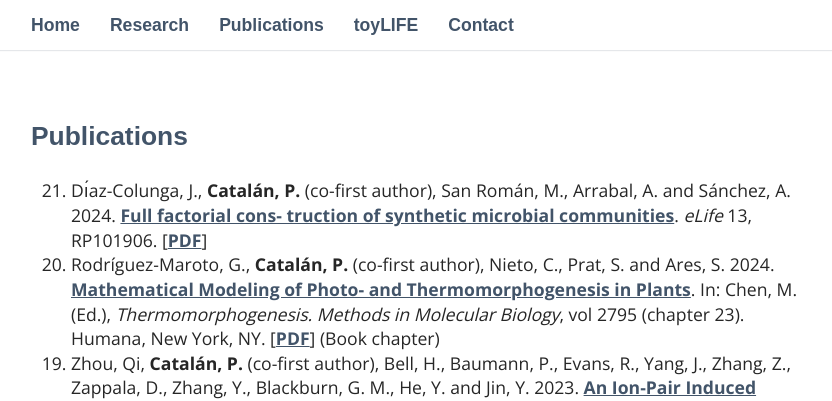
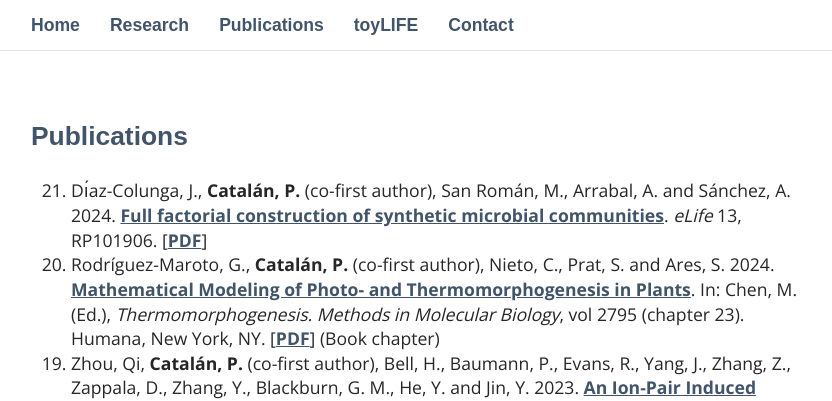
Before and after one commit to PabloCatalan/pablocatalan.github.io, a Jekyll site: the page built from _pages/02_publications.md, in a window 1280 px wide and 900 px high. Shown: the top 401 px of the window, without its empty margins (224-1056 px from the left). Built offline with Jekyll 4.4.1, drawn with Linux system fonts in a browser that asks for light colours; some web fonts are replaced.

Commit message:
Update 02_publications.md

```diff
--- a/_pages/02_publications.md
+++ b/_pages/02_publications.md
@@ -3,8 +3,7 @@
 title: Publications
 permalink: /publications/
 ---
-0. Dı́az-Colunga, J., **Catalán, P.** (co-first author), San Román, M., Arrabal, A. and Sánchez, A. 2024. [Full factorial cons-
-truction of synthetic microbial communities](https://elifesciences.org/reviewed-preprints/101906). *eLife* 13, RP101906. [[PDF](/papers/diazcolung2024_full-factorial.pdf)]
+0. Dı́az-Colunga, J., **Catalán, P.** (co-first author), San Román, M., Arrabal, A. and Sánchez, A. 2024. [Full factorial construction of synthetic microbial communities](https://elifesciences.org/reviewed-preprints/101906). *eLife* 13, RP101906. [[PDF](/papers/diazcolung2024_full-factorial.pdf)]
 0. Rodríguez-Maroto, G., **Catalán, P.** (co-first author), Nieto, C., Prat, S. and Ares, S. 2024. [Mathematical Modeling of Photo- and Thermomorphogenesis in Plants](https://link.springer.com/protocol/10.1007/978-1-0716-3814-9_23). In: Chen, M. (Ed.), *Thermomorphogenesis. Methods in Molecular Biology*, vol 2795 (chapter 23). Humana, New York, NY. [[PDF](/papers/rodriguez-maroto2024_mathematical_modeling.pdf)] (Book chapter)
 0. Zhou, Qi, **Catalán, P.** (co-first author), Bell, H., Baumann, P., Evans, R., Yang, J., Zhang, Z., Zappala, D., Zhang, Y., Blackburn, G. M., He, Y. and Jin, Y. 2023. [An Ion-Pair Induced Intermediate Complex Captured in Class D Carbapenemase Reveals Chloride Ion as a Janus Effector Modulating Activity](https://pubs.acs.org/doi/10.1021/acscentsci.3c00609). *ACS Central Science* 9, 2339 [[PDF](/papers/zhou2023_oxa48.pdf)] [[SM](/papers/zhou2023_SI.pdf)]
 0. **Catalán, P.**, García-Martín, J. A., Aguirre, J., Cuesta, J. A. and Manrubia, S. 2023. [Entropic contribution to phenotype fitness](https://iopscience.iop.org/article/10.1088/1751-8121/ace8d6). *Journal of Physics A: Mathematical and Theoretical* 56, 345601. [[PDF](/papers/catalan2023_entropy_fitness.pdf)]
```
